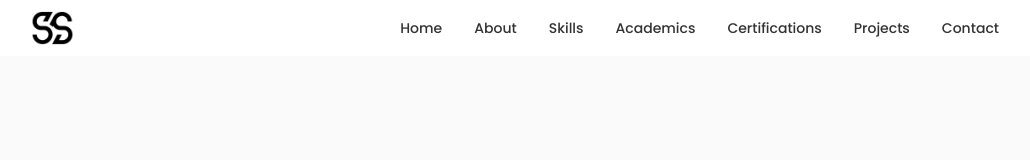
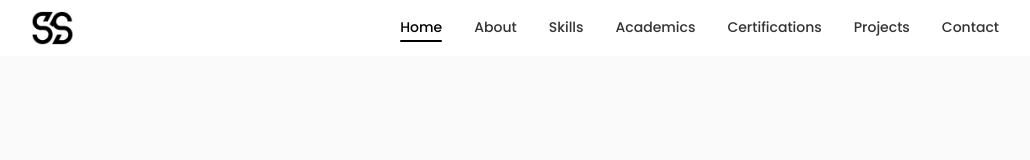
Before and after one commit to Shubhashita/Portfolio, a React (Create React App) app: page / in a window 1280 px wide. Shown: the top 160 px of the page, without its empty margins (125-1155 px from the left). Built offline with nearby package versions, Linux system fonts and the light colour scheme.

Commit message:
firebase deplpoy

```diff
--- a/src/component/Header.jsx
+++ b/src/component/Header.jsx
@@ -1,70 +1,81 @@
-import React, { useState } from "react";
+import React, { useState, useEffect } from "react";
 import "./header.css";
 
+const navLinks = [
+    { href: "#home", label: "Home", icon: "uil-estate" },
+    { href: "#about", label: "About", icon: "uil-user" },
+    { href: "#skills", label: "Skills", icon: "uil-file-alt" },
+    { href: "#degree", label: "Academics", icon: "uil-graduation-cap" },
+    { href: "#certifications", label: "Certifications", icon: "uil-award" },
+    { href: "#projects", label: "Projects", icon: "uil-briefcase" },
+    { href: "#contact", label: "Contact", icon: "uil-message" },
+];
+
 const Header = () => {
+    const [Toggle, showMenu] = useState(false);
+    const [activeSection, setActiveSection] = useState("home");
 
-    // window.addEventListener("scroll", function () {
-    //     const header = document.querySelector(".header");
-    //     if (this.scrollY >= 80) header.classList.add("scroll-header");
-    //     else header.classList.remove("scroll-header");
-    // })
+    // ── Scroll Spy via IntersectionObserver ──────────────────────────
+    useEffect(() => {
+        const sectionIds = navLinks.map((l) => l.href.replace("#", ""));
 
-    // State to manage the toggle for the menu
-    const [Toggle, showMenu] = useState(false);
+        const observers = [];
+
+        sectionIds.forEach((id) => {
+            const el = document.getElementById(id);
+            if (!el) return;
+
+            const observer = new IntersectionObserver(
+                ([entry]) => {
+                    if (entry.isIntersecting) {
+                        setActiveSection(id);
+                    }
+                },
+                {
+                    // trigger when section is at least 30% visible; offset for fixed navbar
+                    rootMargin: "-10% 0px -60% 0px",
+                    threshold: 0,
+                }
+            );
+            observer.observe(el);
+            observers.push(observer);
+        });
+
+        return () => observers.forEach((o) => o.disconnect());
+    }, []);
+
     return (
         <header className="header">
             <nav className="nav container">
-                <a href="index.html" className="nav_logo">
+                {/* Brand logo */}
+                <a href="#home" className="nav_logo">
                     <img src="/logo_ss.png" alt="Shubhashita Singh" className="nav_logo-img" />
                 </a>
 
+                {/* Nav menu */}
                 <div className={Toggle ? "nav_menu show-menu" : "nav_menu"}>
                     <ul className="nav_list">
-                        <li className="nav_item">
-                            <a href="#home" className="nav_link">
-                                <i className="uil uil-estate nav__icon active-link"></i>Home
-                            </a>
-                        </li>
-
-                        <li className="nav_item">
-                            <a href="#about" className="nav_link">
-                                <i className="uil uil-user nav__icon"></i>About
-                            </a>
-                        </li>
-
-                        <li className="nav_item">
-                            <a href="#skills" className="nav_link">
-                                <i className="uil uil-file-alt nav__icon"></i>Skills
-                            </a>
-                        </li>
-
-                        <li>
-                            <a href="#degree" className="nav_link">
-                                <i className="uil uil-graduation-cap nav__icon"></i>Academics
-                            </a>
-                        </li>
-
-                        <li className="nav_item">
-                            <a href="#certifications" className="nav_link">
-                                <i className="uil uil-award nav__icon"></i>Certifications
-                            </a>
-                        </li>
-
-                        <li className="nav_item">
-                            <a href="#projects" className="nav_link">
-                                <i className="uil uil-briefcase nav__icon"></i>Projects
-                            </a>
-                        </li>
-
-                        <li className="nav_item">
-                            <a href="#contact" className="nav_link">
-                                <i className="uil uil-message nav__icon"></i>Contact
-                            </a>
-                        </li>
+                        {navLinks.map(({ href, label, icon }) => {
+                            const id = href.replace("#", "");
+                            const isActive = activeSection === id;
+                            return (
+                                <li className="nav_item" key={id}>
+                                    <a
+                                        href={href}
+                                        className={`nav_link${isActive ? " active-link" : ""}`}
+                                        onClick={() => showMenu(false)}
+                                    >
+                                        <i className={`uil ${icon} nav__icon`}></i>
+                                        {label}
+                                    </a>
+                                </li>
+                            );
+                        })}
                     </ul>
-                    <i className="uil uil-times nav__close" onClick={() => showMenu(!Toggle)}></i>
+                    <i className="uil uil-times nav__close" onClick={() => showMenu(false)}></i>
                 </div>
 
+                {/* Hamburger toggle */}
                 <div className="nav__toggle" onClick={() => showMenu(!Toggle)}>
                     <i className="uil uil-apps"></i>
                 </div>
--- a/src/component/header.css
+++ b/src/component/header.css
@@ -51,18 +51,47 @@
     font-size: var(--small-font-size);
     color: var(--title-color);
     font-weight: var(--font-medium);
-    transition: .3s;
+    position: relative;
+    padding-bottom: 2px;
+    transition: color 0.3s ease;
+}
+
+/* underline bar */
+.nav_link::after {
+    content: "";
+    position: absolute;
+    bottom: -2px;
+    left: 0;
+    width: 100%;
+    height: 2px;
+    background: var(--title-color-dark);
+    border-radius: 2px;
+    transform: scaleX(0);
+    transform-origin: left;
+    transition: transform 0.3s cubic-bezier(0.4, 0, 0.2, 1);
+}
+
+/* hover underline → grey */
+.nav_link:hover::after {
+    transform: scaleX(1);
+    background: rgba(0, 0, 0, 0.3);
+}
+
+/* active underline → black */
+.nav_link.active-link::after {
+    transform: scaleX(1);
+    background: var(--title-color-dark);
+}
+
+.nav_link:hover,
+.nav_link.active-link {
+    color: var(--title-color-dark);
 }
 
 .nav__icon,
 .nav__close,
 .nav__toggle {
     display: none;
-}
-
-.active-link,
-.nav_link:hover {
-    color: var(--title-color-dark);
 }
 
 /* change background header */
```
